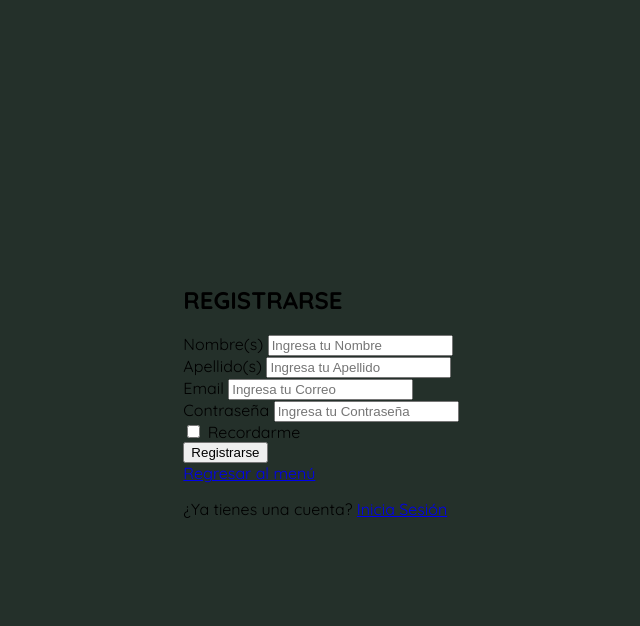
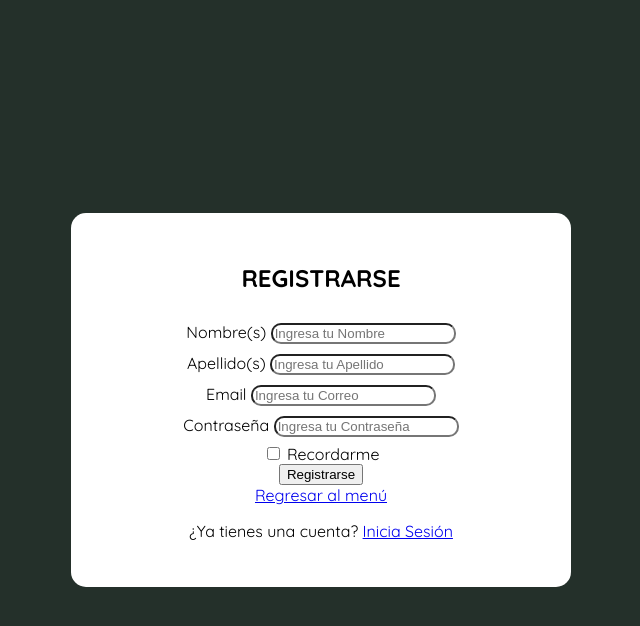
Before and after one commit to YaritAG/ProyectoF_Nora, a PHP site: page /register.html in a window 1280 px wide. Shown: the top 626 px of the page, without its empty margins (319-959 px from the left). Run offline with PHP 8.4, Linux system fonts and the light colour scheme.

Commit message:
Cambios antes de guardar carpetas

```diff
--- a/static/login.css
+++ b/static/login.css
@@ -104,12 +104,8 @@ input {
 .return-menu {
  font-weight: 500;
  font-size: 15px;
- text-decoration: none;
 }
 
-.return-login {
-    text-decoration: none;
-}
 /* --------------------------------------------
 / Diseño de la sección derecha
 / ------------------------------------------ */
--- a/static/register.css
+++ b/static/register.css
@@ -9,3 +9,25 @@ body {
     align-items: center;
     padding: 50px 70px;
 }
+
+/*
+/
+/ */
+
+.container{
+    background-color: #fff;
+    color: #000;
+    padding: 30px 50px;
+    width: 400px;
+    text-align: center;
+    border-radius: 15px;
+}
+
+.input-box{
+    width: 100%;
+}
+
+input {
+    border-radius: 10px;
+    margin-top: 10px;
+}
```
